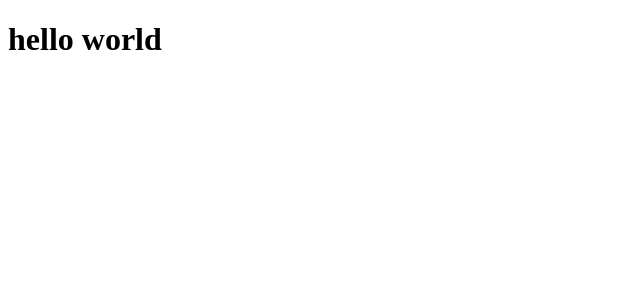
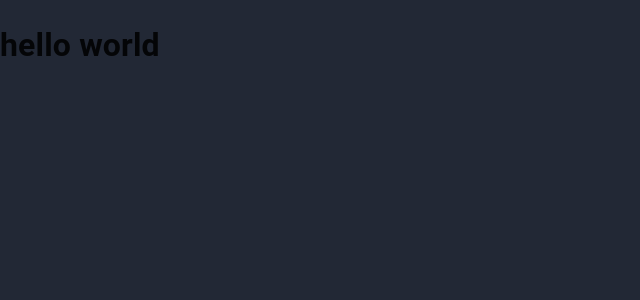
Before and after one commit to iam-annatar/Currency-Converter, a React (Vite) app: page / in a window 1280 px wide. Shown: the top 300 px of the page, without its empty margins (0-640 px from the left). Built offline with nearby package versions, Linux system fonts and the light colour scheme.

Commit message:
style: add main theme

```diff
--- a/src/main.tsx
+++ b/src/main.tsx
@@ -1,10 +1,16 @@
+import { ThemeProvider } from "@emotion/react";
+import { CssBaseline } from "@mui/material";
 import React from "react";
 import ReactDOM from "react-dom/client";
 
 import App from "./App";
+import { theme } from "./theme/theme";
 
 ReactDOM.createRoot(document.getElementById("root")!).render(
   <React.StrictMode>
-    <App />
+    <ThemeProvider theme={theme}>
+      <CssBaseline />
+      <App />
+    </ThemeProvider>
   </React.StrictMode>,
 );
--- /dev/null
+++ b/src/theme/theme.ts
@@ -0,0 +1,9 @@
+import { createTheme } from "@mui/material";
+
+export const theme = createTheme({
+  palette: {
+    background: {
+      default: "#222835",
+    },
+  },
+});
```
